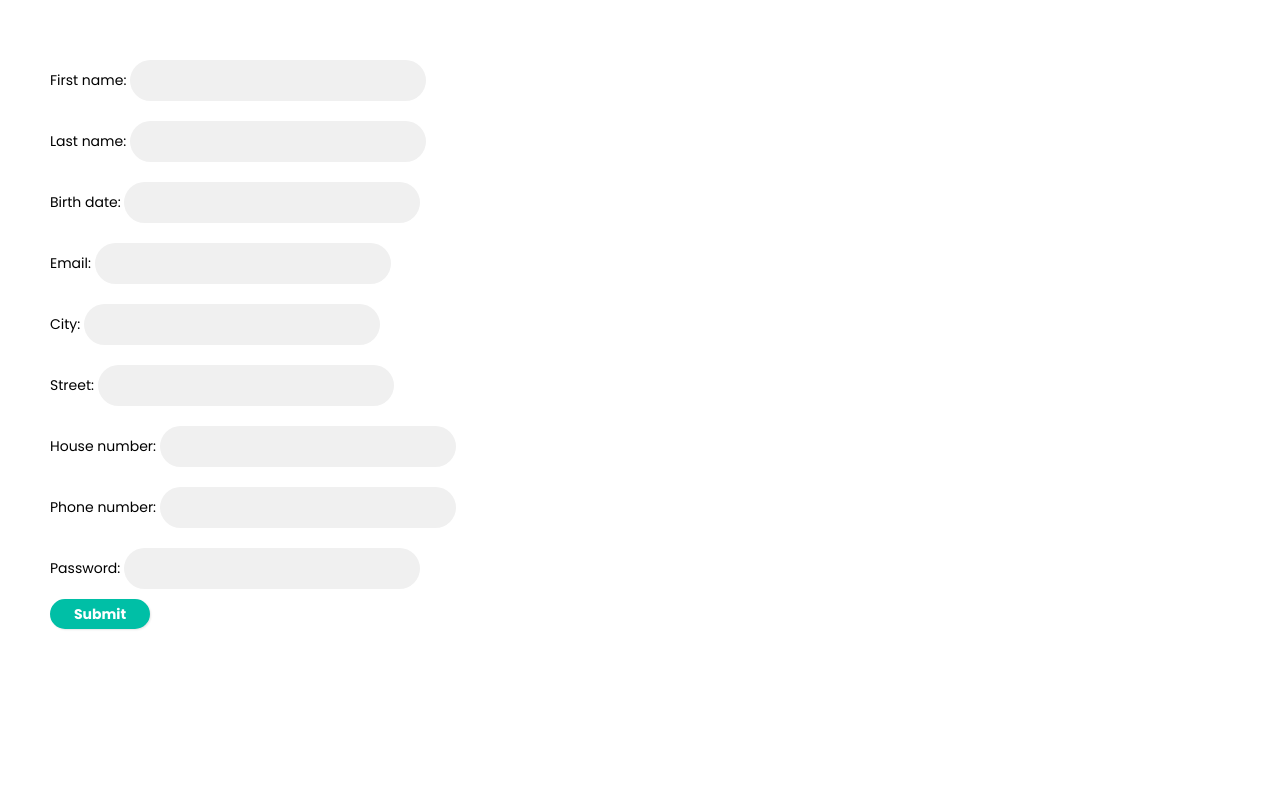
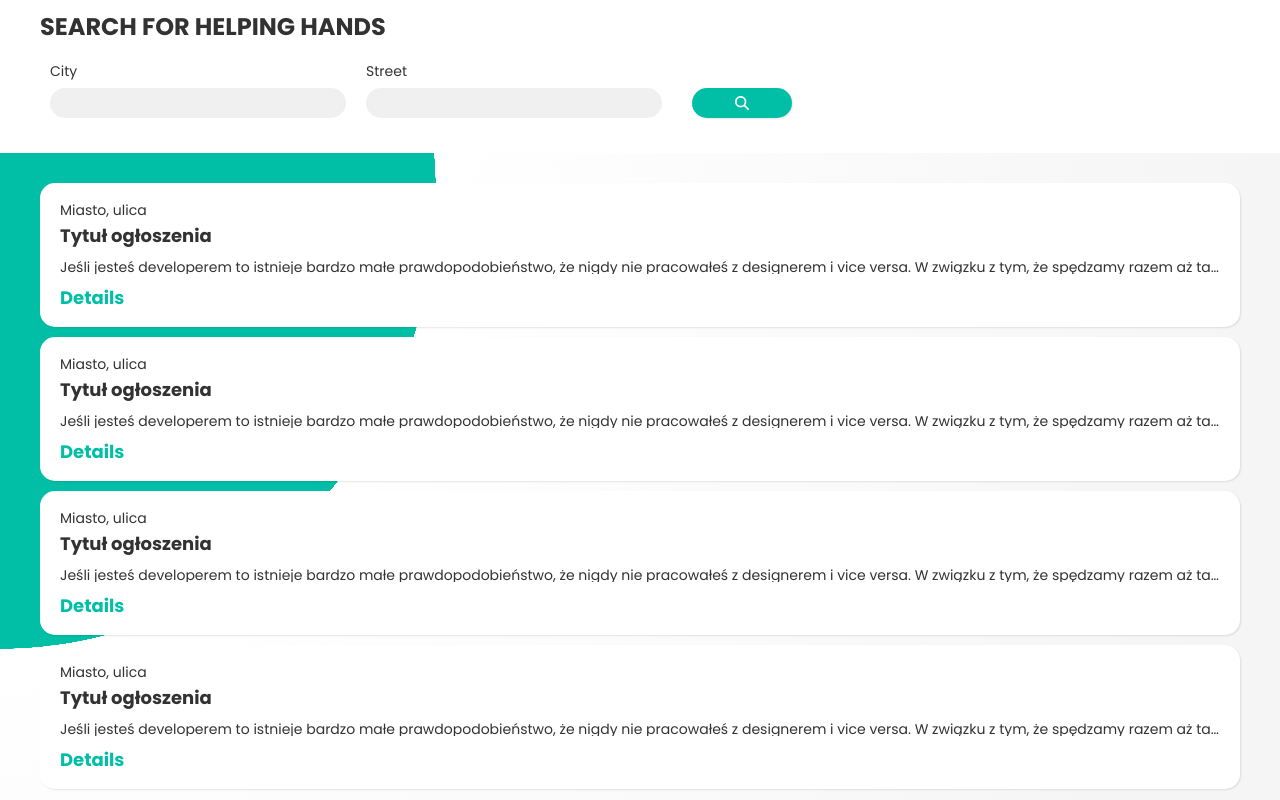
Before and after one commit to infoshareacademy/jfdzr7-team-sasiedzi, a React (Create React App) app in the folder neighbors/: page / in a window 1280 px wide. Shown: the top 800 px of the page. Built offline with nearby package versions, Linux system fonts and the light colour scheme.

Commit message:
Added post list layout

```diff
--- a/neighbors/package.json
+++ b/neighbors/package.json
@@ -6,6 +6,7 @@
     "@fortawesome/fontawesome-svg-core": "^6.2.0",
     "@fortawesome/free-regular-svg-icons": "^6.2.0",
     "@fortawesome/free-solid-svg-icons": "^6.2.0",
+    "@fortawesome/react-fontawesome": "^0.2.0",
     "@testing-library/jest-dom": "^5.16.4",
     "@testing-library/react": "^13.1.1",
     "@testing-library/user-event": "^13.5.0",
@@ -17,6 +18,7 @@
     "react-dom": "^18.0.0",
     "react-router-dom": "^6.3.0",
     "react-scripts": "5.0.1",
+    "styled-components": "^5.3.5",
     "typescript": "^4.6.3",
     "web-vitals": "^2.1.4"
   },
--- a/neighbors/src/App.css
+++ /dev/null
@@ -1,38 +0,0 @@
-.App {
-  text-align: center;
-}
-
-.App-logo {
-  height: 40vmin;
-  pointer-events: none;
-}
-
-@media (prefers-reduced-motion: no-preference) {
-  .App-logo {
-    animation: App-logo-spin infinite 20s linear;
-  }
-}
-
-.App-header {
-  background-color: #282c34;
-  min-height: 100vh;
-  display: flex;
-  flex-direction: column;
-  align-items: center;
-  justify-content: center;
-  font-size: calc(10px + 2vmin);
-  color: white;
-}
-
-.App-link {
-  color: #61dafb;
-}
-
-@keyframes App-logo-spin {
-  from {
-    transform: rotate(0deg);
-  }
-  to {
-    transform: rotate(360deg);
-  }
-}
--- a/neighbors/src/App.jsx
+++ b/neighbors/src/App.jsx
@@ -1,9 +1,10 @@
-import './App.css';
+import { PostList } from './components/posts/post-list';
 import { Registration } from './components/registration';
 
 export const App = () => {
   return (
     <>
+      <PostList></PostList>
       <Registration></Registration>
     </>
   );
--- /dev/null
+++ b/neighbors/src/components/posts/post-card.jsx
@@ -0,0 +1,18 @@
+export const Post = () => {
+  return (
+    <div className="card p-20 mb-10">
+      <p className="mb-10">Miasto, ulica</p>
+      <h2 className="header-2 mb-15">Tytuł ogłoszenia</h2>
+      <p className="no-wrap mb-15">
+        Jeśli jesteś developerem to istnieje bardzo małe prawdopodobieństwo, że nigdy nie pracowałeś z designerem i vice
+        versa. W związku z tym, że spędzamy razem aż tak dużo czasu rozmawiając o projekcie, designie i procesach w
+        produkcie to warto by było aby developerzy i designerzy mieli ustalony poprawny workflow pracy i po prostu
+        dobrze się dogadywali. Na prezentacji dowiesz się na jakie wymiary można podzielić współpracę pomiędzy
+        developerami a designerami, posłuchasz o wynikach wywiadów pogłębionych (IDI) z developerami na temat współpracy
+        między tymi działami, jak również dostaniesz proste, ale skuteczne rady w jaki sposób zbudować długotrwałą
+        relację z drugą stroną opartą na wzajemnym zaufaniu.
+      </p>
+      <p className="color-green fw-bold fs-18">Details</p>
+    </div>
+  );
+};
--- /dev/null
+++ b/neighbors/src/components/posts/post-list.jsx
@@ -0,0 +1,45 @@
+import { FontAwesomeIcon } from '@fortawesome/react-fontawesome';
+import { faMagnifyingGlass } from '@fortawesome/free-solid-svg-icons';
+
+import { Post } from './post-card';
+
+export const PostList = () => {
+  return (
+    <main>
+      <div className="container">
+        <div className="pt-15 pb-15 bg-white">
+          <h1 className="header-1 mb-15">Search for helping hands</h1>
+          <div className="row">
+            <div className="col-auto">
+              <p>
+                <label htmlFor="city">City</label>
+              </p>
+              <input type="text" className="input-field" id="city" />
+            </div>
+            <div className="col-auto">
+              <p>
+                <label htmlFor="street">Street</label>
+              </p>
+              <input type="text" className="input-field" id="street" />
+            </div>
+            <div className="col-auto">
+              <br />
+              <button className="btn m-10">
+                <FontAwesomeIcon icon={faMagnifyingGlass} />
+              </button>
+            </div>
+          </div>
+        </div>
+      </div>
+
+      <div className="bg-gradient pt-30 pb-30">
+        <div className="container">
+          <Post />
+          <Post />
+          <Post />
+          <Post />
+        </div>
+      </div>
+    </main>
+  );
+};
--- a/neighbors/src/index.js
+++ b/neighbors/src/index.js
@@ -4,6 +4,7 @@ import ReactDOM from 'react-dom/client';
 import './style/reset.css';
 import './style/helpers.css';
 import './style/style.css';
+import './style/grid.css';
 import { App } from './App';
 const root = ReactDOM.createRoot(document.getElementById('root'));
 root.render(
--- /dev/null
+++ b/neighbors/src/style/grid.css
@@ -0,0 +1,32 @@
+
+.container {
+    max-width: 1220px;
+    margin-left: auto;
+    margin-right: auto;
+    padding-left: 10px;
+    padding-right: 10px;
+}
+
+.row {
+    display: flex;
+    flex-wrap: wrap;
+  }
+
+.col, .col-auto {
+  position: relative;
+  width: 100%;
+  min-height: 1px;
+  padding: 10px;
+}
+
+.col {
+  flex-basis: 0;
+  flex-grow: 1;
+  max-width: 100%;
+}
+
+.col-auto {
+  flex: 0 0 auto;
+  width: auto;
+  max-width: none;
+}
--- a/neighbors/src/style/helpers.css
+++ b/neighbors/src/style/helpers.css
@@ -10,8 +10,17 @@
 .bg-gray {
     background-color: var(--color-gray);
 }
+.bg-white {
+    background-color: #fff;
+}
 .bg-gradient {
     background: radial-gradient(100% 197.75% at 0% 6.01%, #00BFA6 34.04%, #FFFFFF 34.05%, #F5F5F5 100%) no-repeat;
+    background-attachment: fixed;
+}
+.no-wrap {
+    white-space: nowrap;
+    text-overflow: ellipsis;
+    overflow: hidden;
 }
 /* ##### MARGIN & PADDING ##### */
 .m-0, .nom {margin: 0 !important;}
@@ -156,3 +165,5 @@
 .fs-50 {font-size: 50px !important;}
 .fs-60 {font-size: 60px !important;}
 .fs-100 {font-size: 100px !important;}
+
+.fw-bold {font-weight: bold;}
--- a/neighbors/src/style/style.css
+++ b/neighbors/src/style/style.css
@@ -5,9 +5,13 @@
     --color-black: #323232;
     --color-gray: #F6F6F6;
 }
+* {
+    box-sizing: border-box;
+}
 body {
     font-family: 'Poppins', sans-serif;
     font-size: 14px;
+    color: var(--color-black);
 }
 .btn {
     display: block;
@@ -37,13 +41,15 @@ body {
     color: var(--color-secondary);
     background-color: #fff;
 }
-.cart {
+.card {
     background-color: #fff;
     box-shadow: 1px 1px 2px rgba(0, 0, 0, 0.1);
     border-radius: 15px;
+    width: 100%;
 }
 .input-field {
     background-color: #f0f0f0;
+    height: 30px;
     margin: 10px 0;
     border-radius: 55px;
     padding: 10px;
@@ -62,3 +68,14 @@ body {
     color: #acacac;
     font-size: 14px;
   }
+  .header-1 {
+      font-weight: bold;
+      color: var(--color-black);
+      font-size: 24px;
+      text-transform: uppercase;
+  }
+  .header-2 {
+      font-weight: bold;
+      color: var(--color-black);
+      font-size: 18px;
+  }
```
Also changed, not shown: 1 other file (tests, documents, lock files or other folders).
